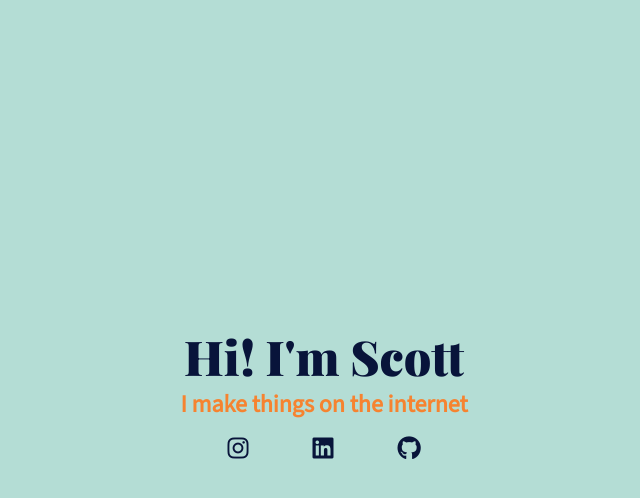
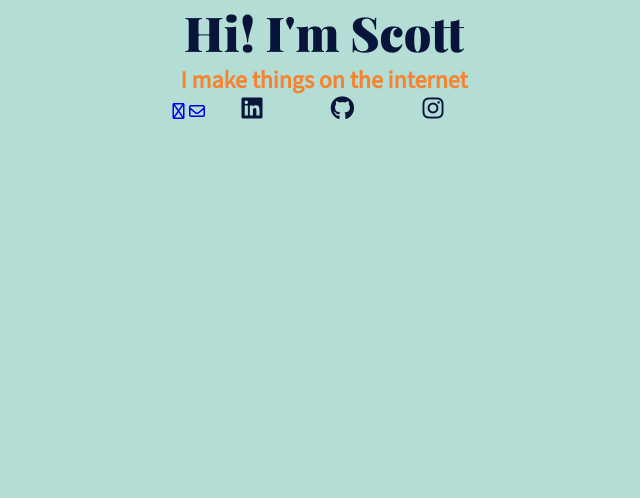
Before and after one commit to scottkennethjackson/scottkennethjackson.github.io, a plain HTML site: page index.html in a window 1280 px wide. Shown: the whole page, without its empty margins (316-956 px from the left). Drawn offline with nearby package versions, Linux system fonts and the light colour scheme.

Commit message:
Update index.html

```diff
--- a/index.html
+++ b/index.html
@@ -1,12 +1,12 @@
 <!DOCTYPE html>
 <html lang="en">
   <head>
-    <meta charset="utf-8">
-    <meta name="viewport" content="width=device-width">
+    <meta charset="UTF-8">
+    <meta name="viewport" content="width=device-width, initial-scale=1.0">
     <meta name="author" content="Scott Kenneth Jackson">
-    <meta name="description" content="A collection of smaller projects completed throughout my coding journey">
+    <meta name="description" content="Scott Kenneth Jackson's GitHub Page">
 
-    <title>Scott Kenneth Jackson</title>
+    <title>Scott Kenneth Jackson | GitHub Pages</title>
 
     <link rel="preconnect" href="https://fonts.googleapis.com">
     <link rel="preconnect" href="https://fonts.gstatic.com" crossorigin>
@@ -23,14 +23,16 @@
     <script src="https://kit.fontawesome.com/b974d1263b.js" crossorigin="anonymous"></script>
   </head>
   <body>
-    <header>
+    <main>
       <h1 class="title">Hi! I'm Scott</h1>
       <h2 class="subtitle">I make things on the internet</h2>
-      <div class="socials">
-        <a href="https://instagram.com/skjdotcodotuk" target="_blank"><i class="fa-brands fa-instagram"></i></a>
-        <a href="https://www.linkedin.com/in/scott-kenneth-jackson/" target="_blank"><i class="fa-brands fa-linkedin"></i></a>
-        <a href="https://github.com/scottkennethjackson" target="_blank"><i class="fa-brands fa-github"></i></a>
+      <div class="buttons">
+        <a href="https://scottkennethjackson.co.uk" target="_blank"><i class="fa-regular fa-link btn" role="button"></i></a>
+        <a href="mailto:hello@scottkennethjackson.co.uk?subject=Hello, Scott!" target="_blank"><i class="fa-regular fa-envelope btn" role="button"></i></a>
+        <a href="https://www.linkedin.com/in/scott-kenneth-jackson/" target="_blank"><i class="fa-brands fa-linkedin btn" role="button"></i></a>
+        <a href="https://github.com/scottkennethjackson" target="_blank"><i class="fa-brands fa-github btn" role="button"></i></a>
+        <a href="https://instagram.com/skjdotcodotuk" target="_blank"><i class="fa-brands fa-instagram btn" role="button"></i></a>
       </div>
-    </header>
+    </main>
   </body>
 </html>
```
